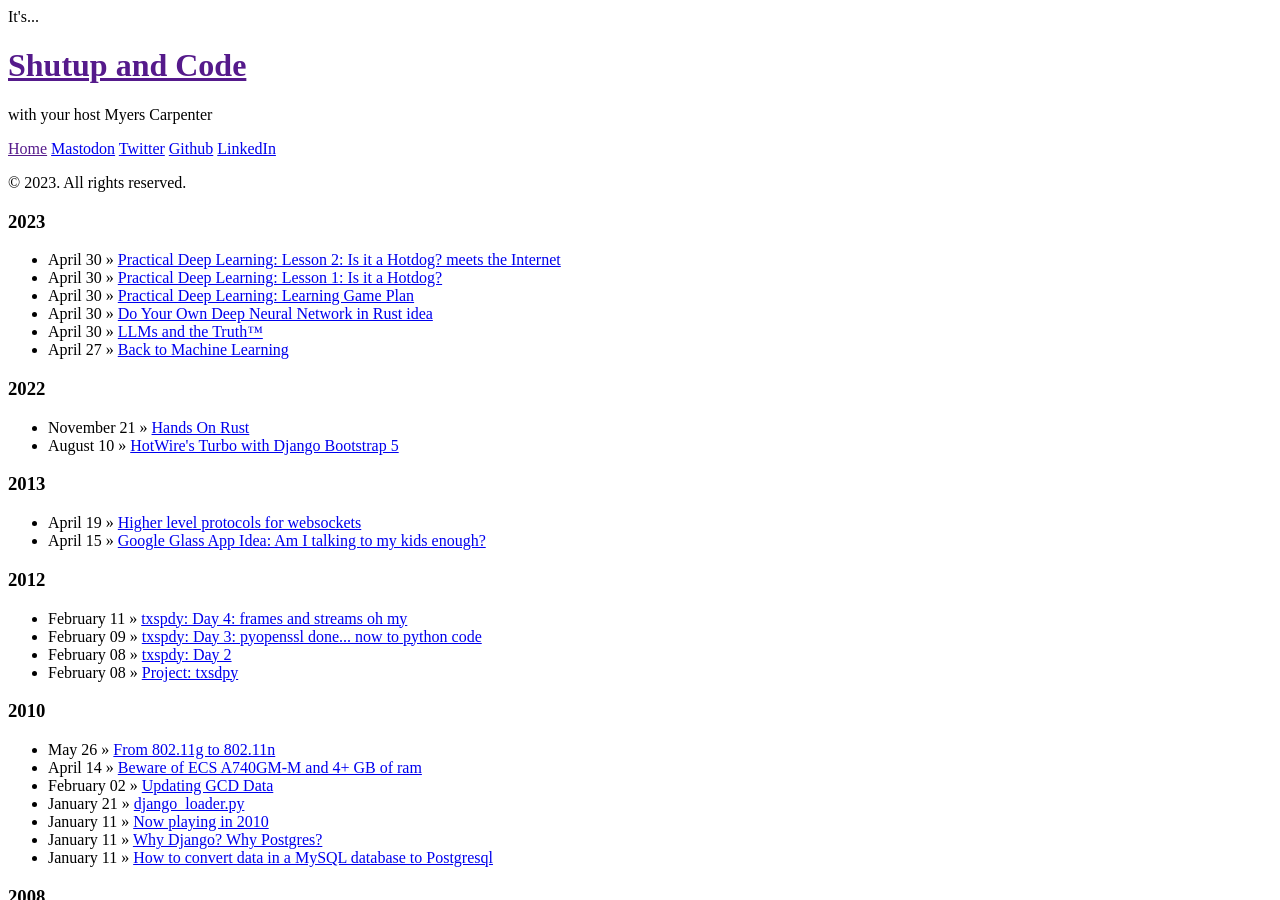
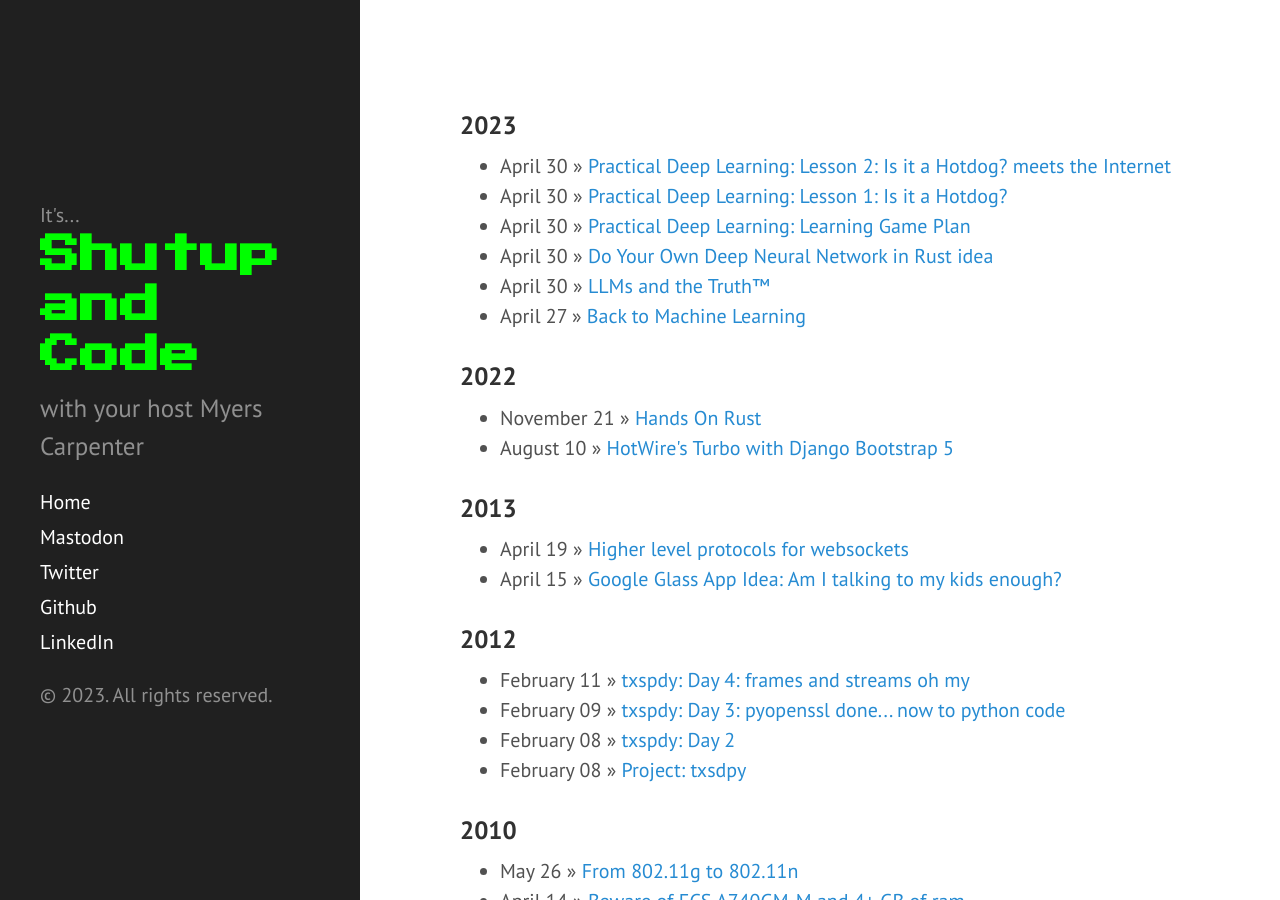
Before and after one commit to myers/myers.github.io, a Jekyll site: the page built from archive.html, in a window 1280 px wide and 900 px high. Built offline with Jekyll 4.4.1, drawn with Linux system fonts in a browser that asks for light colours.

Commit message:
hard code the root url

```diff
--- a/_includes/head.html
+++ b/_includes/head.html
@@ -13,15 +13,14 @@
   </title>
 
   <!-- CSS -->
-  <link rel="stylesheet" href="{{ site.baseurl }}public/css/poole.css">
-  <link rel="stylesheet" href="{{ site.baseurl }}public/css/syntax.css">
-  <link rel="stylesheet" href="{{ site.baseurl }}public/css/hyde.css">
+  <link rel="stylesheet" href="/public/css/poole.css">
+  <link rel="stylesheet" href="/public/css/syntax.css">
+  <link rel="stylesheet" href="/public/css/hyde.css">
   <link rel="stylesheet" href="//fonts.googleapis.com/css?family=PT+Sans:400,400italic,700|Press+Start+2P">
 
   <!-- Icons -->
-  <link rel="apple-touch-icon-precomposed" sizes="144x144" href="{{ site.baseurl }}public/apple-touch-icon-144-precomposed.png">
-  {% comment %} <link rel="shortcut icon" href="{{ site.baseurl }}public/favicon.ico"> {% endcomment %}
-  <link rel="shortcut icon" type="image/png" href="{{ site.baseurl }}public/shutup-and-code.png">
+  <link rel="apple-touch-icon-precomposed" sizes="144x144" href="/public/apple-touch-icon-144-precomposed.png">
+  <link rel="shortcut icon" type="image/png" href="/public/shutup-and-code.png">
   <!-- ATOM -->
   <link rel="alternate" type="application/atom+xml" title="ATOM" href="/feed.xml">
 
```
